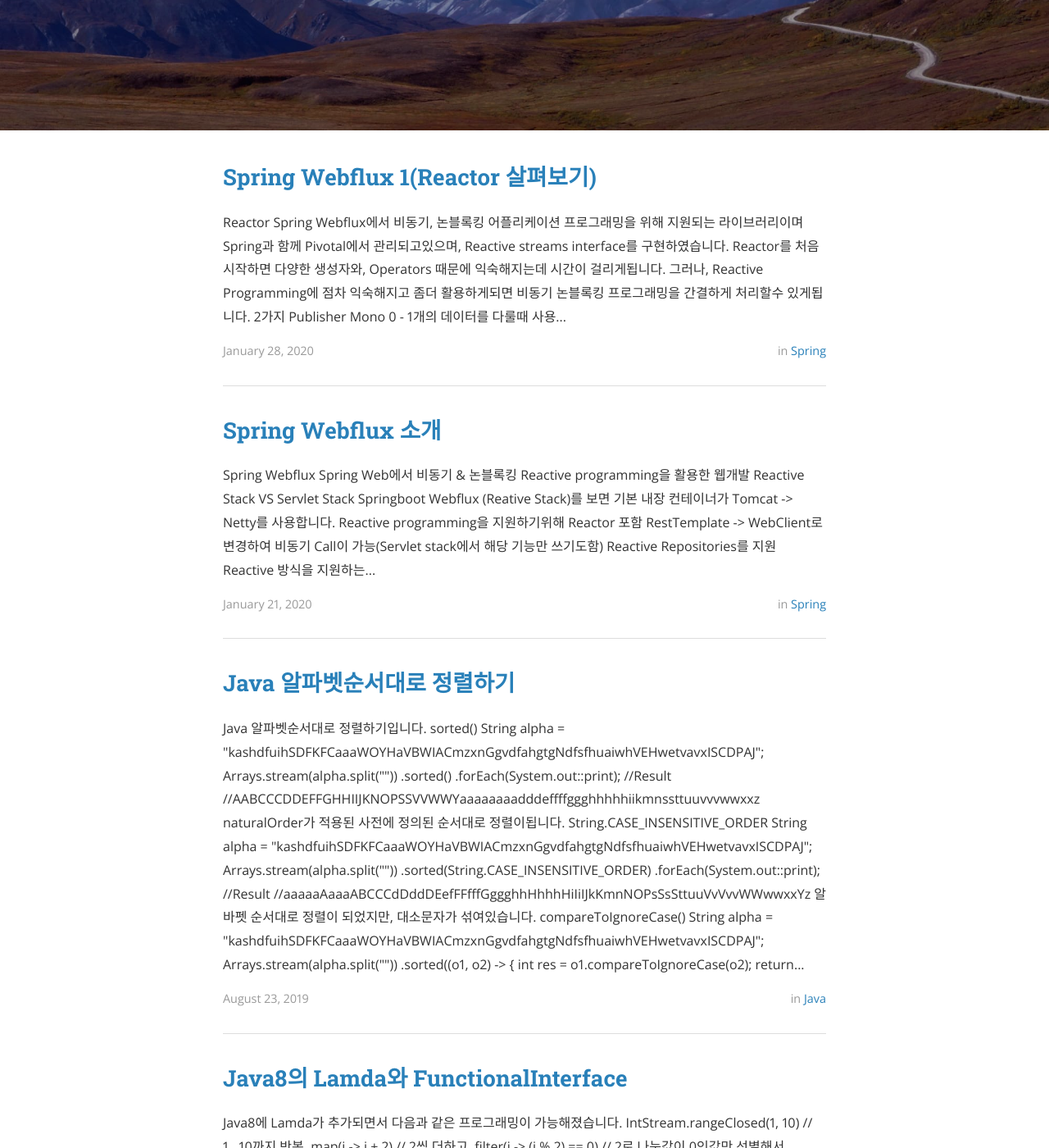
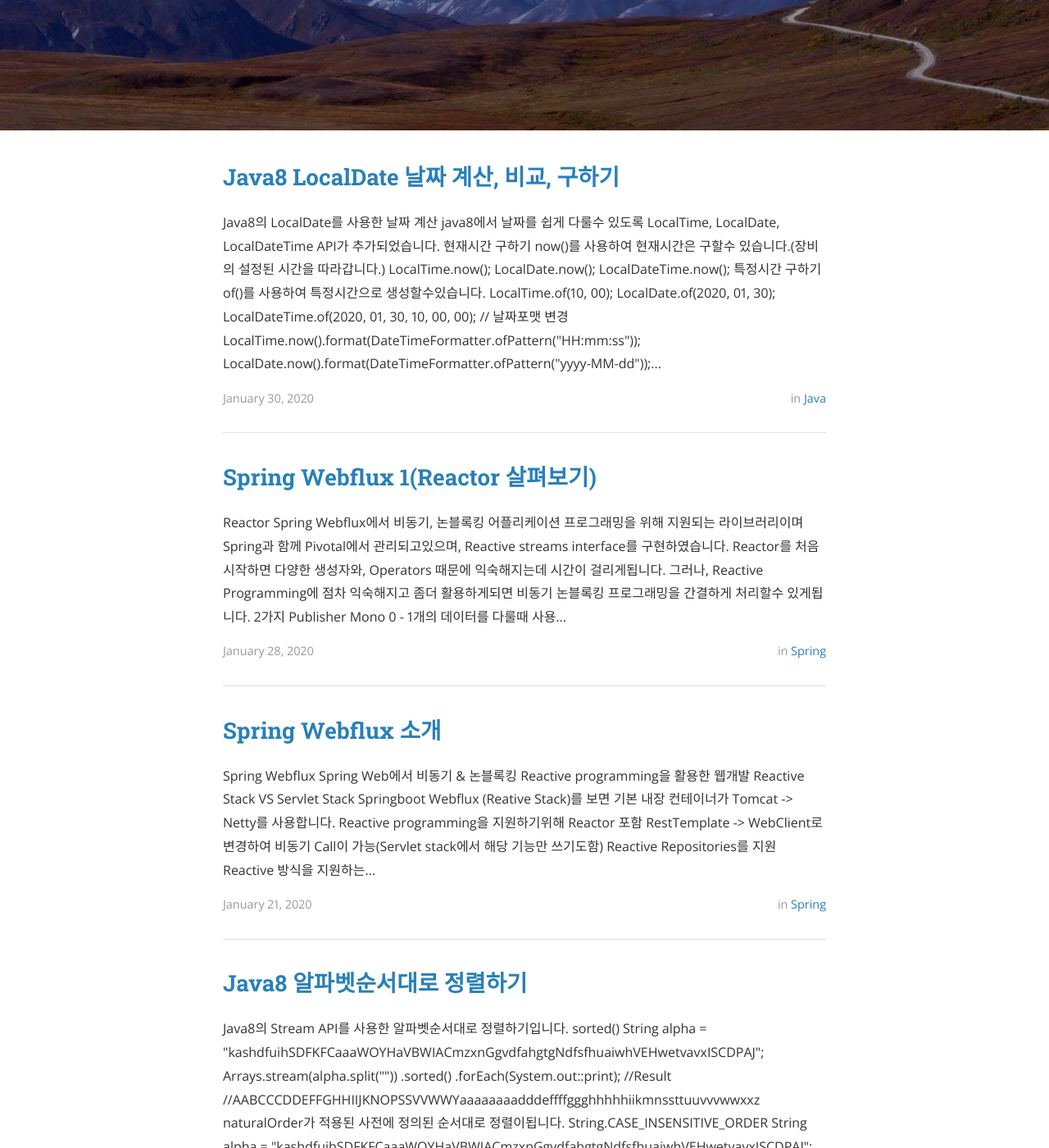
Before and after one commit to tries1/tries1.github.io, a Jekyll site: the page built from index.html, in a window 1280 px wide and 1400 px high, scrolled down 344 px. Shown: the whole window at 82% size. Built offline with Jekyll 4.4.1, drawn with Linux system fonts in a browser that asks for light colours; nearby versions of some CDN libraries; the list of posts is cut into pages by our own code; some of the changed text lies outside the part shown.

Commit message:
add LocalDate post

````diff
--- a/_posts/java/2019-08-23-alphabet_sort.md
+++ b/_posts/java/2019-08-23-java8_alphabet_sort.md
@@ -1,6 +1,6 @@
 ---
 layout: post
-title:  "Java 알파벳순서대로 정렬하기"
+title:  "Java8 알파벳순서대로 정렬하기"
 date:   2019-08-23 15:00:00
 author: Glenn
 categories: Java
@@ -8,7 +8,7 @@ cover:  "/assets/instacode.png"
 comments: true
 ---
 
-#### Java 알파벳순서대로 정렬하기입니다.
+#### Java8의 Stream API를 사용한 알파벳순서대로 정렬하기입니다.
 
 *`sorted()`*
 
--- /dev/null
+++ b/_posts/java/2019-08-23-java8_localdate.md
@@ -0,0 +1,79 @@
+---
+layout: post
+title:  "Java8 LocalDate 날짜 계산, 비교, 구하기"
+date:   2020-01-30 11:00:00
+author: Glenn
+categories: Java
+cover:  "/assets/instacode.png"
+comments: true
+---
+
+### Java8의 LocalDate를 사용한 날짜 계산
+java8에서 날짜를 쉽게 다룰수 있도록 `LocalTime`, `LocalDate`, `LocalDateTime` API가 추가되었습니다.
+
+
+#### 현재시간 구하기
+`now()`를 사용하여 현재시간은 구할수 있습니다.(장비의 설정된 시간을 따라갑니다.)
+
+```java
+LocalTime.now();
+LocalDate.now();
+LocalDateTime.now();
+```
+
+---
+
+#### 특정시간 구하기
+`of()`를 사용하여 특정시간으로 생성할수있습니다.
+
+```java
+LocalTime.of(10, 00);
+LocalDate.of(2020, 01, 30);
+LocalDateTime.of(2020, 01, 30, 10, 00, 00);
+
+// 날짜포맷 변경
+LocalTime.now().format(DateTimeFormatter.ofPattern("HH:mm:ss"));
+LocalDate.now().format(DateTimeFormatter.ofPattern("yyyy-MM-dd"));
+LocalDateTime.now().format(DateTimeFormatter.ofPattern("yyyy-MM-dd HH:mm:ss"));
+```
+
+---
+
+#### 날짜 계산
+날짜 계산에 필요한 유용한 메서드등을 제공합니다.
+
+```java
+LocalDateTime now = LocalDateTime.now();
+
+// 오늘이 이번달 몇일째인지
+now.getDayOfMonth();
+
+// 오늘이 1년중 몇일째인지
+now.getDayOfYear();
+
+// 오늘이 무슨요일인지
+// ex) TextStyle.FULL = 금요일, TextStyle.SHORT = 금
+now.getDayOfWeek().getDisplayName(TextStyle.FULL, Locale.KOREAN);
+now.getDayOfWeek().getDisplayName(TextStyle.SHORT, Locale.KOREAN);
+
+//어제 날짜는?
+now.minusDays(1);
+//저번달 날짜는?
+now.minusMonths(1);
+```
+
+---
+
+#### 날짜 비교
+두날짜를 비교하고 결과를 리턴합니다.
+
+```java
+LocalDateTime yesterday = LocalDateTime.of(2020, 01, 29, 10, 00, 00);
+LocalDateTime today = LocalDateTime.of(2020, 01, 30, 10, 00, 00);
+
+// yesterday가 today보다 이전인가요?
+yesterday.isBefore(today);
+
+// 두날짜의 일수 차이는?
+today.compareTo(yesterday);
+```
````
